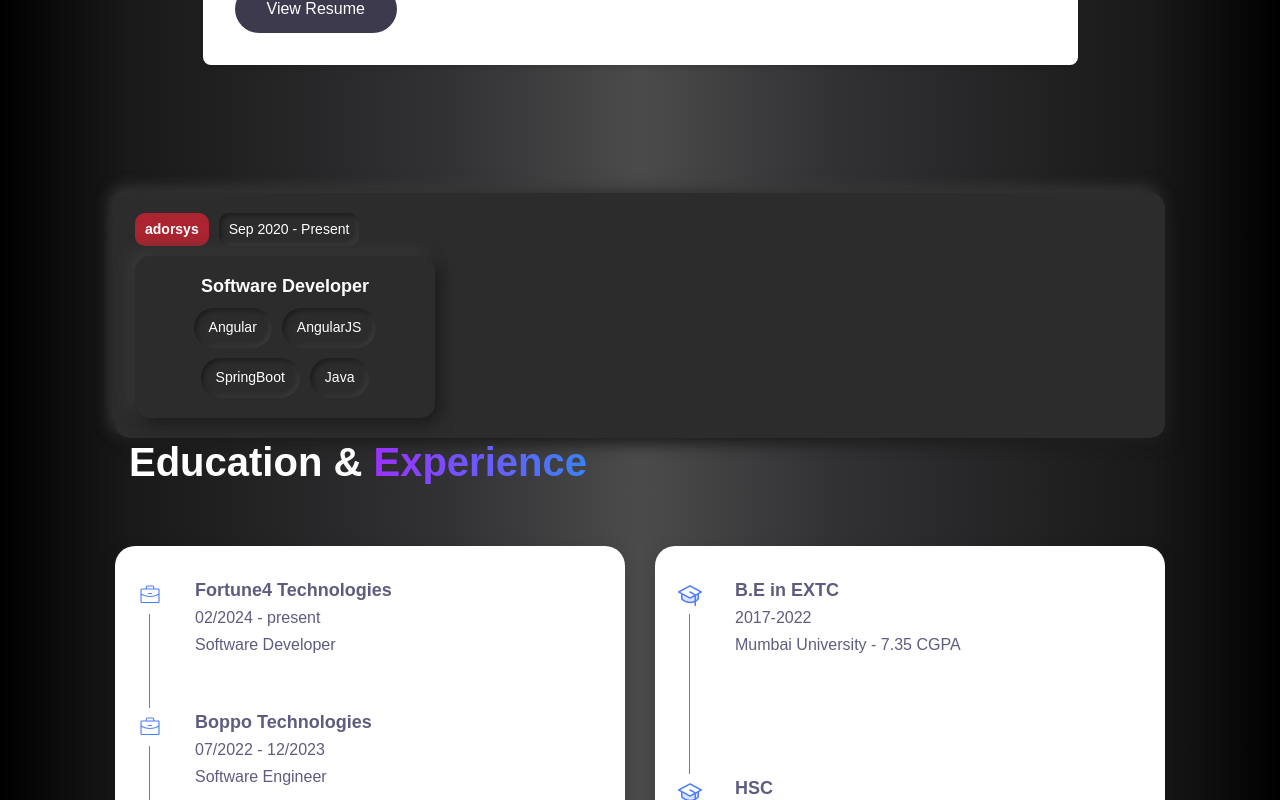
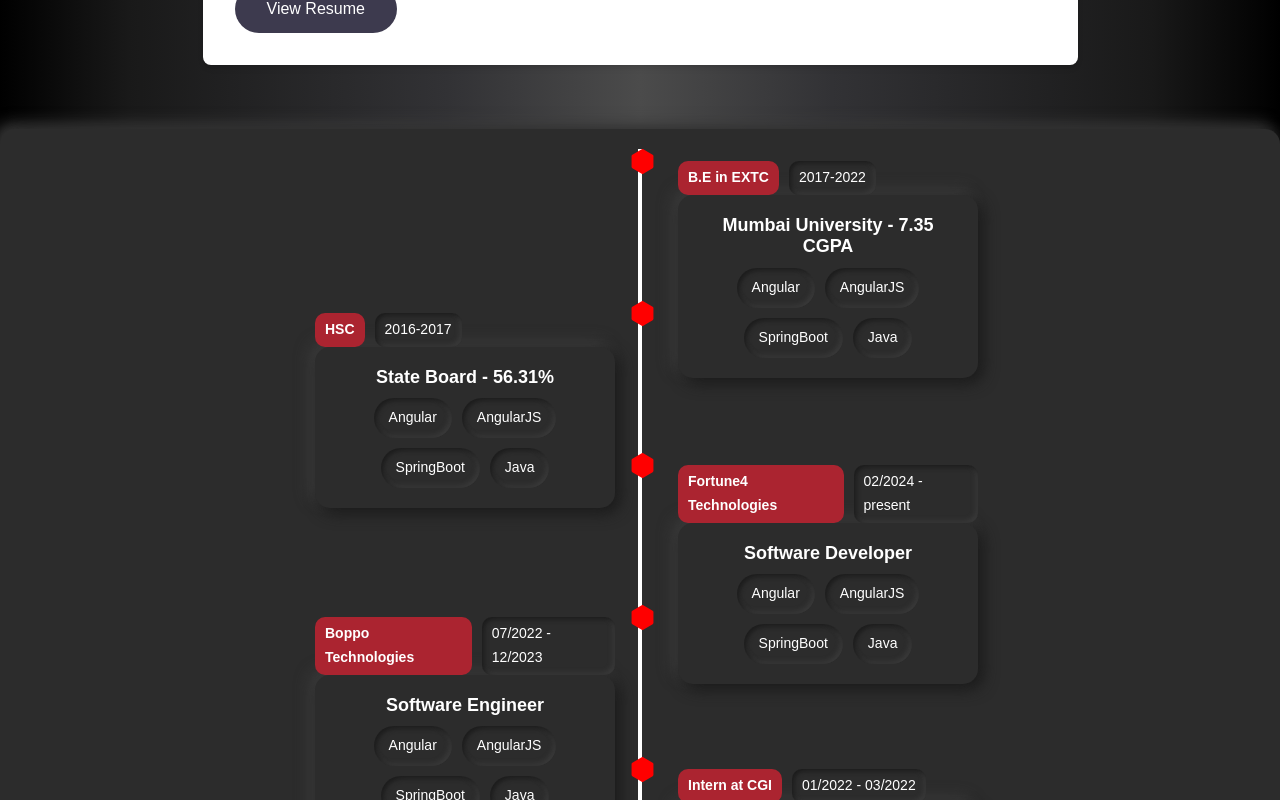
Before and after one commit to Suraj-Sangale/portfolio, a React (Create React App) app: page / in a window 1280 px wide. Shown: the part 1540-2340 px from the top of the page. Built offline with nearby package versions, Linux system fonts and the light colour scheme.

Commit message:
time line component added

```diff
--- a/src/App.js
+++ b/src/App.js
@@ -8,6 +8,7 @@ import Work from './components/Work';
 import Contact from './components/Contact';
 import Navbar from './components/Navbar';
 import CustomCursor from './components/Items/CustomCursor';
+import Timeline from './components/Timeline';
 
 function App() {
   const scrollToTop = () => {
@@ -20,6 +21,7 @@ function App() {
       <Navbar />
       <Home scrollToTop={scrollToTop} />
       <About />
+      <Timeline />
       <Work />
       <Contact />
     </div>
--- a/src/components/About.js
+++ b/src/components/About.js
@@ -61,10 +61,10 @@ const About = () => {
         </a> */}
         <div>
           <button
-            class="mt-4 text-center style_button"
+            className="mt-4 text-center style_button"
             onClick={() => setIsModalOpen(true)}
           >
-            <span class="button-content">View Resume</span>
+            <span className="button-content">View Resume</span>
           </button>
 
           {/* Modal Component */}
--- a/src/components/Data.js
+++ b/src/components/Data.js
@@ -21,7 +21,7 @@ export const images = [
     imgUrl: "https://i.ibb.co/pWXXdGj/twd.png",
   },
   { id: "07", name: "Material UI", imgUrl: "https://i.ibb.co/ydQfq96/mui.png" },
-  // { id: '08', name: 'Bootstrap', imgUrl: 'https://i.ibb.co/9ct0WTx/bootstrap.png' },
+  // { id: '08', name: 'Bootstrap', imgUrl: 'https://:.ibb.co/9ct0WTx/bootstrap.png' },
 ];
 export const aboutMeText =
   "I thrive in environments where creativity and innovation are valued, constantly seeking out new ways to approach problems and deliver impactful solutions. My goal is simple to leverage my skills, experience, and passion to make a meaningful impact in software development. I am a capable team player who can adjust to any difficult circumstance. I can operate effectively both independently and in a group setting.";
@@ -37,6 +37,7 @@ export const EXPERIENCEDATA = [
     year: "2017-2022",
     title: "B.E in EXTC",
     desc: "Mumbai University - 7.35 CGPA",
+    skills: ["Angular", "AngularJS", "SpringBoot", "Java"],
   },
   {
     id: 2,
@@ -45,6 +46,7 @@ export const EXPERIENCEDATA = [
     year: "2016-2017",
     title: "HSC",
     desc: "State Board - 56.31%",
+    skills: ["Angular", "AngularJS", "SpringBoot", "Java"],
   },
   {
     id: 4,
@@ -53,6 +55,7 @@ export const EXPERIENCEDATA = [
     year: "02/2024 - present",
     title: "Fortune4 Technologies",
     desc: "Software Developer",
+    skills: ["Angular", "AngularJS", "SpringBoot", "Java"],
   },
   {
     id: 6,
@@ -61,6 +64,7 @@ export const EXPERIENCEDATA = [
     year: "07/2022 - 12/2023",
     title: "Boppo Technologies",
     desc: "Software Engineer",
+    skills: ["Angular", "AngularJS", "SpringBoot", "Java"],
   },
   {
     id: 5,
@@ -69,5 +73,6 @@ export const EXPERIENCEDATA = [
     year: "01/2022 - 03/2022",
     title: "Intern at CGI",
     desc: "Front-End Developer",
+    skills: ["Angular", "AngularJS", "SpringBoot", "Java"],
   },
 ];
--- a/src/components/Items/ExperienceCard.js
+++ b/src/components/Items/ExperienceCard.js
@@ -1,18 +1,22 @@
 import React from "react";
 
-const ExperienceCard = () => {
+const ExperienceCard = ({ item }) => {
   const skills = ["Angular", "AngularJS", "SpringBoot", "Java"];
 
   return (
-    <div className="card-container">
+    <>
       <div className="company-info">
-        <span className="company-name">adorsys</span>
-        <span className="duration">Sep 2020 - Present</span>
+        <span className="company-name">{item?.title}</span>
+        <span className="duration">{item?.year}</span>
       </div>
+      {/* <button className="btn_company">
+        New button
+      </button> */}
       <div className="card">
-        <h3 className="card-title">Software Developer</h3>
+        <h3 className="card-title">{item?.desc}</h3>
         <div className="skills">
-          {skills.map((skill, index) => (
+          {item.skills &&
+            item.skills.map((skill, index) => (
               <span
                 className="skill"
                 key={index}
@@ -22,7 +26,7 @@ const ExperienceCard = () => {
             ))}
         </div>
       </div>
-    </div>
+    </>
   );
 };
 
--- /dev/null
+++ b/src/components/Timeline.js
@@ -0,0 +1,84 @@
+// import React from "react";
+
+// const Timeline = () => {
+//   const cards = [
+//     { id: 1, text: "This is the first card on the left." },
+//     { id: 2, text: "This is the second card on the right." },
+//     { id: 3, text: "This is the third card on the left." },
+//   ];
+
+//   return (
+//     <div className="relative flex justify-center items-center min-h-screen bg-gray-100">
+//       {/* Vertical Blue Line */}
+//       <div className="absolute bg-blue-500 w-1 h-full"></div>
+
+//       {/* Cards */}
+//       <div className="flex flex-col gap-12 lg:gap-16 w-full max-w-4xl px-4">
+//         {cards.map((card, index) => (
+//           <div
+//             key={card.id}
+//             className={`relative flex ${
+//               index % 2 === 0 ? "justify-end" : "justify-start"
+//             } items-center`}
+//           >
+//             {/* Card */}
+//             <div className="bg-white border shadow-lg rounded-lg p-6 w-72 lg:w-96">
+//               <p className="text-gray-700">{card.text}</p>
+//             </div>
+
+//             {/* Red Box */}
+//             <div className="absolute bg-red-500 w-4 h-4 top-1/2 -translate-y-1/2"></div>
+//           </div>
+//         ))}
+//       </div>
+//     </div>
+//   );
+// };
+
+// export default Timeline;
+
+import React from "react";
+import { PiGraduationCapDuotone, PiPaperPlaneFill } from "react-icons/pi";
+import { BsFillHexagonFill } from "react-icons/bs";
+import ExperienceCard from "./Items/ExperienceCard";
+import { EXPERIENCEDATA } from "./Data";
+
+const Timeline = () => {
+  const hexagons = Array(5).fill(null); // Number of hexagons/cards
+  const experiences = EXPERIENCEDATA;
+
+  const skills = ["Angular", "AngularJS", "SpringBoot", "Java"];
+
+  return (
+    <div className="card-container  justify-center items-center h-screen">
+      {/* Vertical blue line */}
+      <div className="relative bg-white w-1 h-full">
+        {experiences.map((item, index) => (
+          <div
+            key={index}
+            className="absolute"
+            style={{ top: `${index * 20}%` }}
+          >
+            {/* Red hexagon */}
+            <div className="-ml-2">
+              <BsFillHexagonFill
+                color="red"
+                size={"25"}
+              />
+            </div>
+            {/* Cards */}
+            <div
+              className={`absolute ${
+                index % 2 === 0 ? "left-[2.5rem]" : "right-[2.5rem]"
+              } top-1/2 `}
+            >
+              <ExperienceCard item={item} />
+            </div>
+          </div>
+        ))}
+      </div>
+    </div>
+  );
+};
+
+export default Timeline;
--- a/src/components/Work.js
+++ b/src/components/Work.js
@@ -14,8 +14,7 @@ const Work = () => {
       className="Work container section"
       id="work"
     >
-      <ExperienceCard />
-      {/* <Timeline /> */}
+      {/* <ExperienceCard /> */}
 
       <div className="section__title text-white">
         <CustomTitle
--- a/src/styles/About.css
+++ b/src/styles/About.css
@@ -184,14 +184,13 @@
       }
 
 }
-
+/*
 
 .cursorFollower {
     position: fixed;
     width: 3rem;
     height: 3rem;
     border: 2px solid #c48ae0;
-    /* border: 1.5px solid rgb(6 6 6); */
     border-radius: 50%;
     transform: translate(-50%, -50%);
     transition: transform 0.1s;
@@ -205,13 +204,12 @@
     height: 0.5rem;
     border-radius: 50%;
     transform: translate(-50%, -50%);
-    /* border: 2px solid rgb(228, 108, 29); */
     background-color: rgb(228, 108, 29);
     transition: transform 0.1s;
     mix-blend-mode: difference;
     z-index: 999;
     pointer-events: none;
-  }
+  } */
 
 
 
--- a/src/styles/Work.css
+++ b/src/styles/Work.css
@@ -105,7 +105,7 @@
   display: flex;
   flex-direction: column;
   gap: 10px;
-  align-items: flex-start;
+  /* align-items: flex-start; */
   background: #2c2c2c; /* Slightly lighter dark color for contrast */
   padding: 20px;
   border-radius: 15px;
@@ -174,3 +174,33 @@
   transform: translateY(-3px);
   box-shadow: 2px 2px 10px #1a1a1a, -2px -2px 10px #3e3e3e;
 }
+
+
+/* From Uiverse.io by CYBWEBALI */
+.btn_company {
+  display: grid;
+  place-items: center;
+  background: #e3edf7;
+  padding: 1.4em;
+  border-radius: 10px;
+  box-shadow: 6px 6px 10px -1px rgba(0,0,0,0.15),
+	      -6px -6px 10px -1px rgba(255,255,255,0.7);
+  border: 1px solid rgba(0,0,0,0);
+  cursor: pointer;
+  transition: transform 0.5s;
+}
+
+.btn_company:hover {
+  box-shadow: inset 4px 4px 6px -1px rgba(0,0,0,0.2),
+	      inset -4px -4px 6px -1px rgba(255,255,255,0.7),
+	      -0.5px -0.5px 0px rgba(255,255,255,1),
+	      0.5px 0.5px 0px rgba(0,0,0,0.15),
+	      0px 12px 10px -10px rgba(0,0,0,0.05);
+  border: 1px solid rgba(0,0,0,0.1);
+  /* transform: translateY(0.5em); */
+}
+
+.btn_company:hover {
+  /* transform: scale(0.9); */
+  color: #333333;
+}
```
Lines whose indentation alone changed are shown as unchanged.
